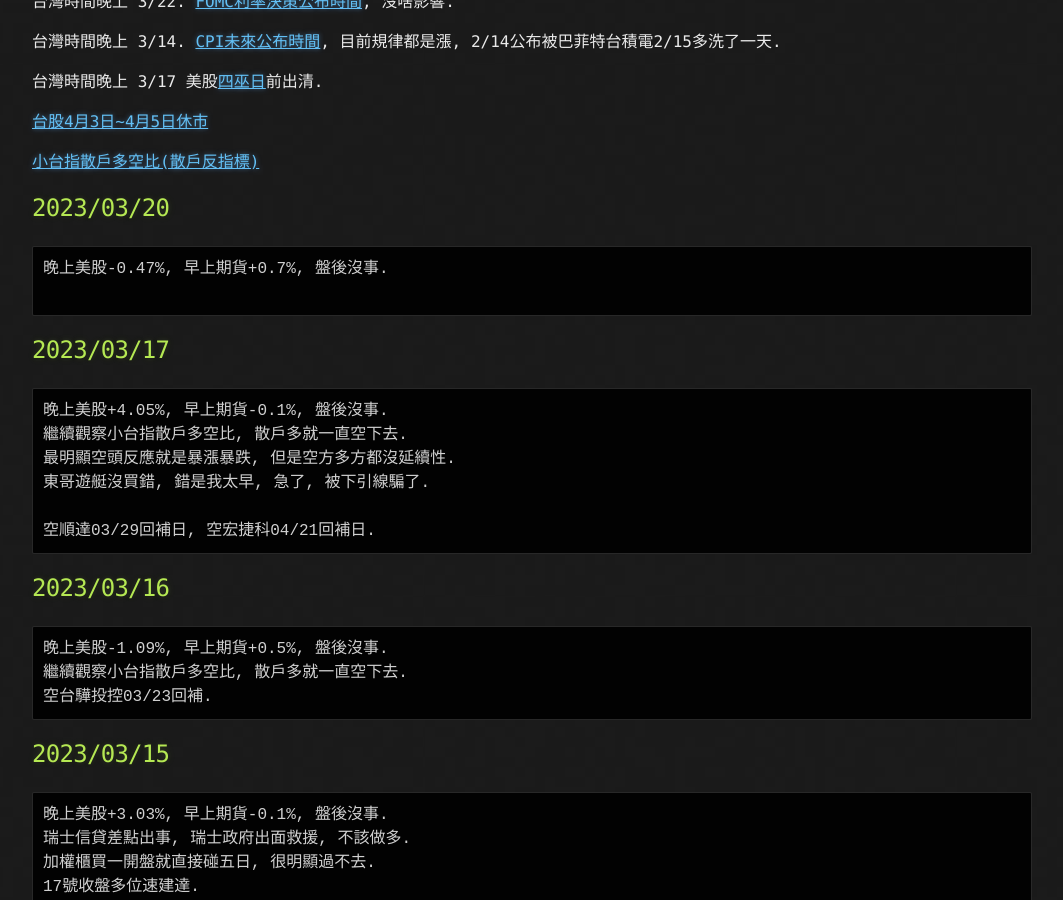
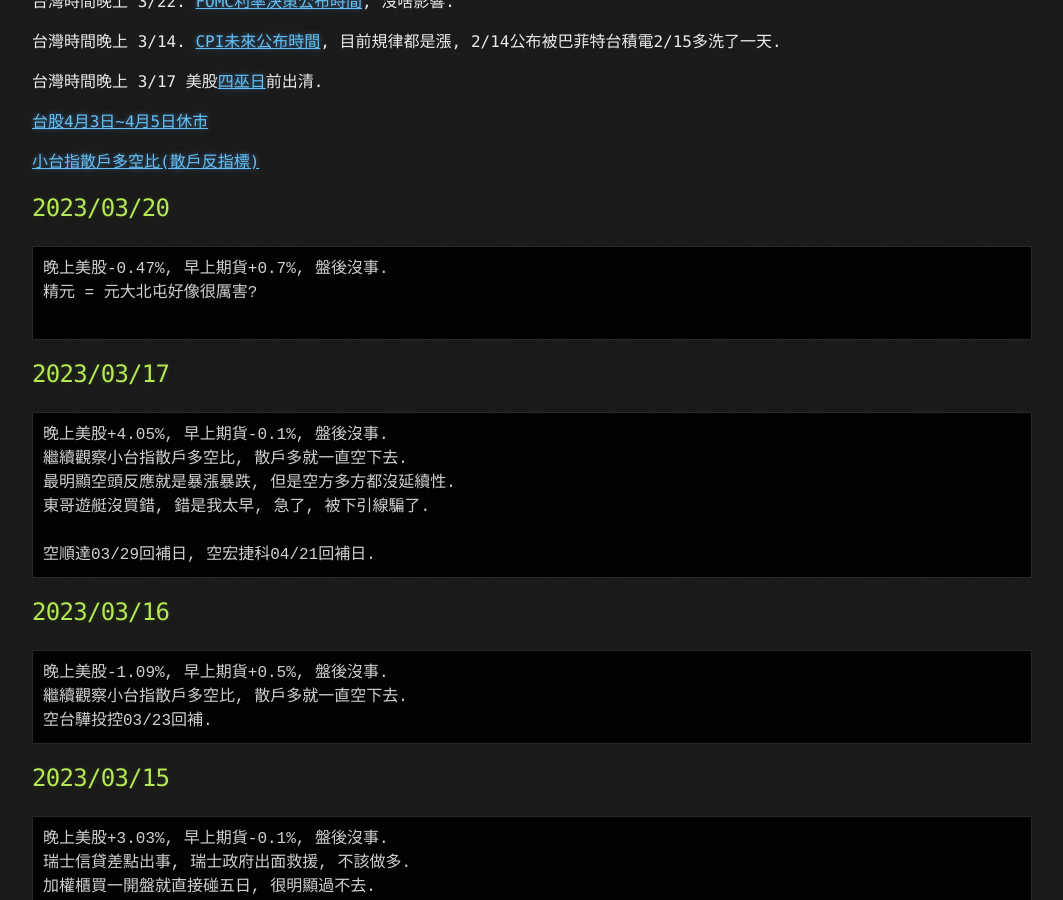
Before and after one commit to lepg5487/Stock_God, a Jekyll site: the page built from index.md, in a window 1280 px wide and 900 px high, scrolled down 468 px. Shown: the whole window, without its empty margins (108-1171 px from the left). Built offline with Jekyll 4.4.1, drawn with Linux system fonts in a browser that asks for light colours; our own code applies the rules of GitHub Pages for plain Markdown files.

Commit message:
Update index.md

````diff
--- a/index.md
+++ b/index.md
@@ -25,6 +25,7 @@ layout: testlayouts
 ## 2023/03/20
 ```
 晚上美股-0.47%, 早上期貨+0.7%, 盤後沒事.
+精元 = 元大北屯好像很厲害?
 
 ```
 
````
